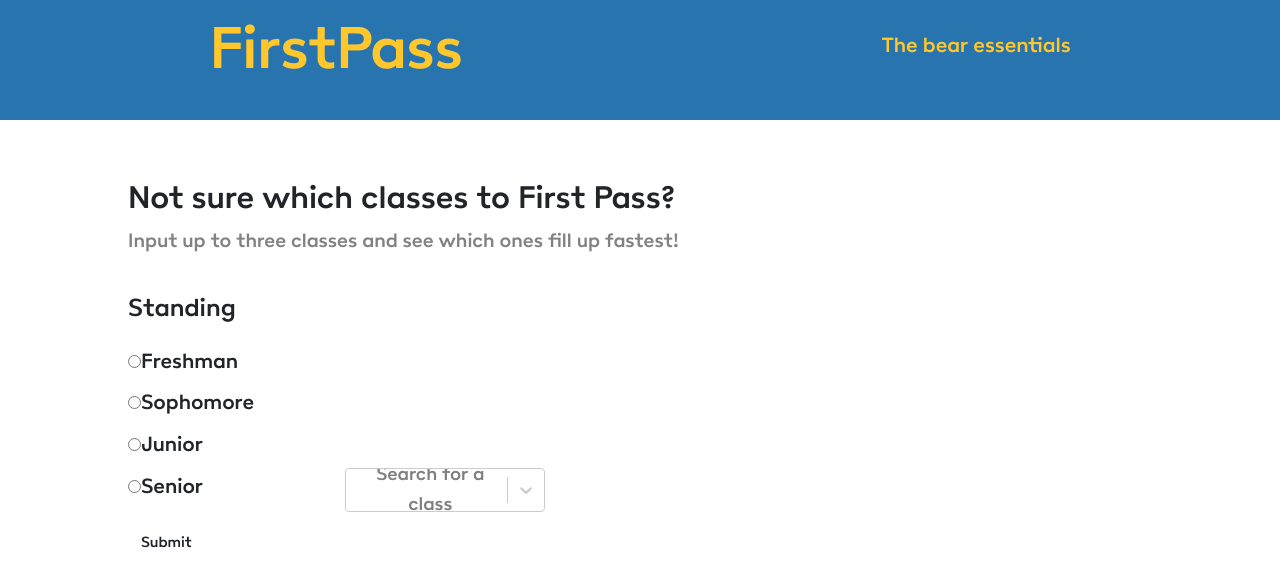
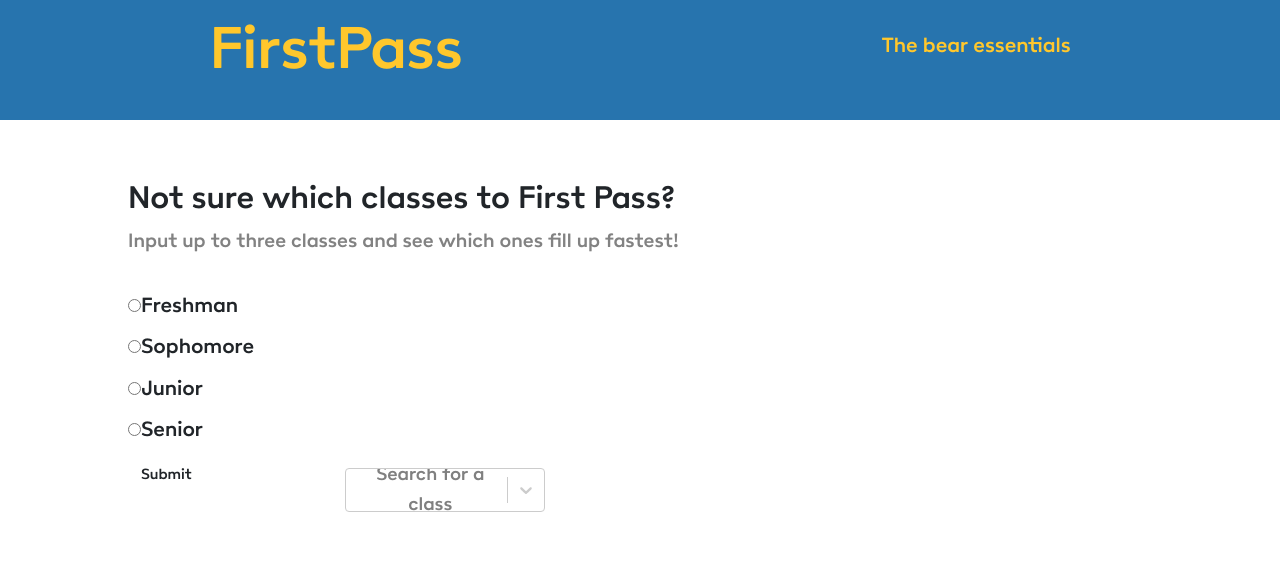
Before and after one commit to JiaminXu1019/FirstPass-1, a React (Create React App) app: page / in a window 1280 px wide. Shown: the top 586 px of the page. Built offline with nearby package versions, Linux system fonts and the light colour scheme; the HTML template or start-up script is replaced by a standard one.

Commit message:
Move radio button and class dropdown into Home component, and fix CSS

```diff
--- a/src/App.js
+++ b/src/App.js
@@ -18,14 +18,14 @@ function App() {
 
         <UpperLeft />
 
-        <div className="radio-buttons">
+        {/* <div className="radio-buttons">
           <div className="box">
             <p id="radion-button-title">Standing</p>
-            {/* <StandingRadioButton /> */}
-            <Home />
+            <StandingRadioButton />
           </div>
           <div className="box" id="dropdown"><ClassDropdown /></div>
-        </div>
+        </div> */}
+        <Home />
     </div>
   );
 }
--- a/src/components/Home.js
+++ b/src/components/Home.js
@@ -5,14 +5,15 @@ import React from 'react';
 // import Col from 'react-bootstrap/Col';
 import './radio-button.css';
 
+import Select from 'react-select';
+import './classDropdown.css'
+import{class_names} from './classNames.js';
 
-class Home extends React.Component {
-
-  constructor(props) {
-    super(props);
+class StandingRadioButton extends React.Component {
+  constructor() {
+    super();
     this.state = {
-        classes: "",
-        selectedOption: ""
+      selectedOption: ""
     };
     this.onValueChange = this.onValueChange.bind(this);
     this.formSubmit = this.formSubmit.bind(this);
@@ -88,4 +89,65 @@ class Home extends React.Component {
     );
   }
 }
+
+class ClassDropdown extends React.Component {
+
+  constructor(props) {
+      super(props);
+
+      this.state = {
+          class1: "",
+      };
+      this.handleChange = this.handleChange.bind(this);
+  }
+
+  handleChange = e => {
+      this.setState({
+          [e.target.name]: e.target.value
+      });
+  };
+
+  selectChange = (val, name) => {
+      this.setState({
+          [name]: val
+      });
+  }
+
+  render() {
+      console.log(this.state);
+      return(
+          <div className = "container">
+              <form className = "inside">
+                  <Select
+                      placeholder="Search for a class"
+                      isMulti
+                      options={class_names}
+                      search
+                      value={this.state.class1}
+                      onChange={val => this.selectChange(val, "class1")}
+                  />
+              </form>
+          </div>
+      );
+  }
+}
+
+class Home extends React.Component {
+
+  constructor(props) {
+    super(props);
+    this.state = {
+      classes: "",
+      selectedOption: ""
+    };
+  }
+
+  render() {
+    return (
+      <div className="radio-buttons">
+        <StandingRadioButton /><ClassDropdown />
+      </div>
+    );
+  }
+}
 export default Home
--- a/src/components/classDropdown.js
+++ b/src/components/classDropdown.js
@@ -3,6 +3,8 @@ import SelectSearch from 'react-select-search';
 import Select from 'react-select';
 import './classDropdown.css'
 import{class_names} from './classNames.js';
+
+
 
 class ClassDropdown extends React.Component {
 
```
